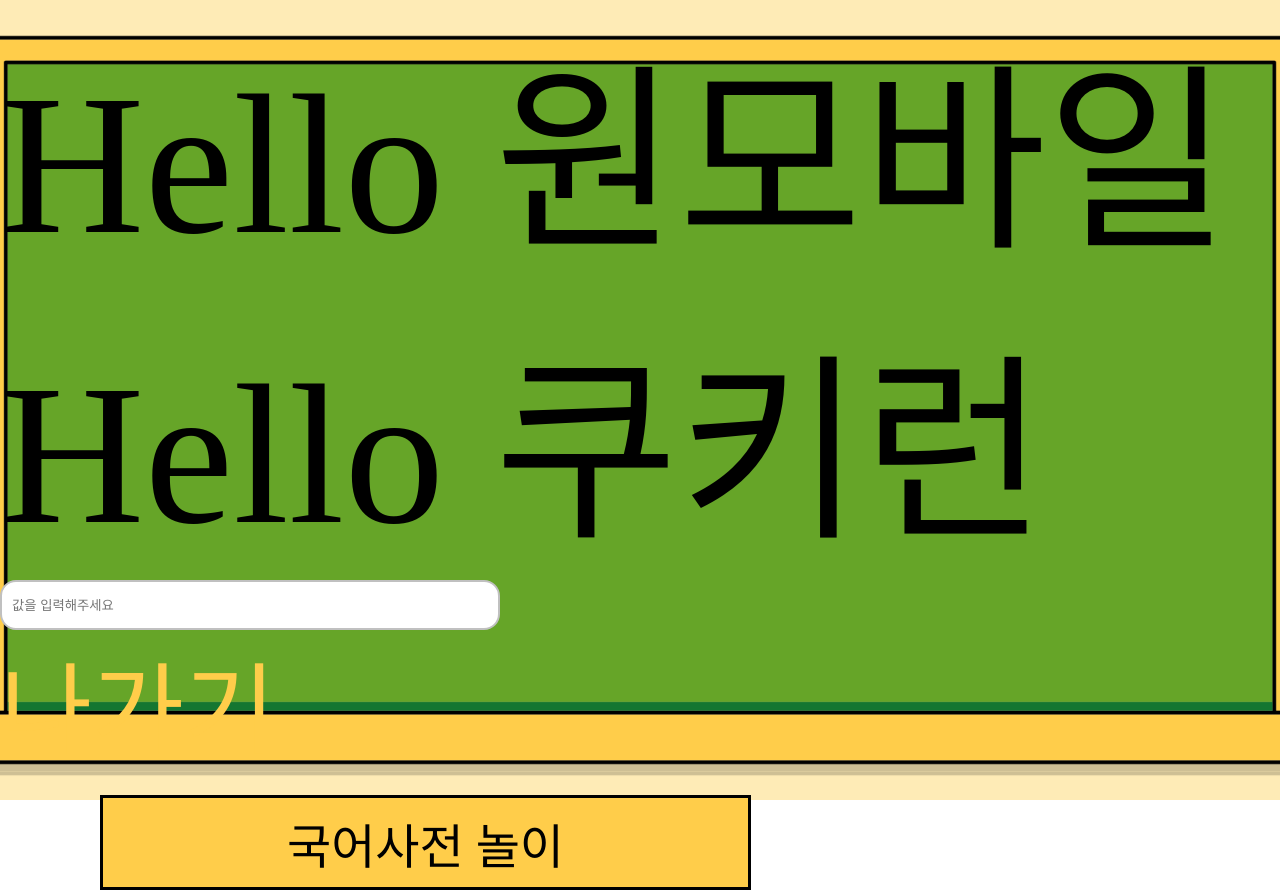
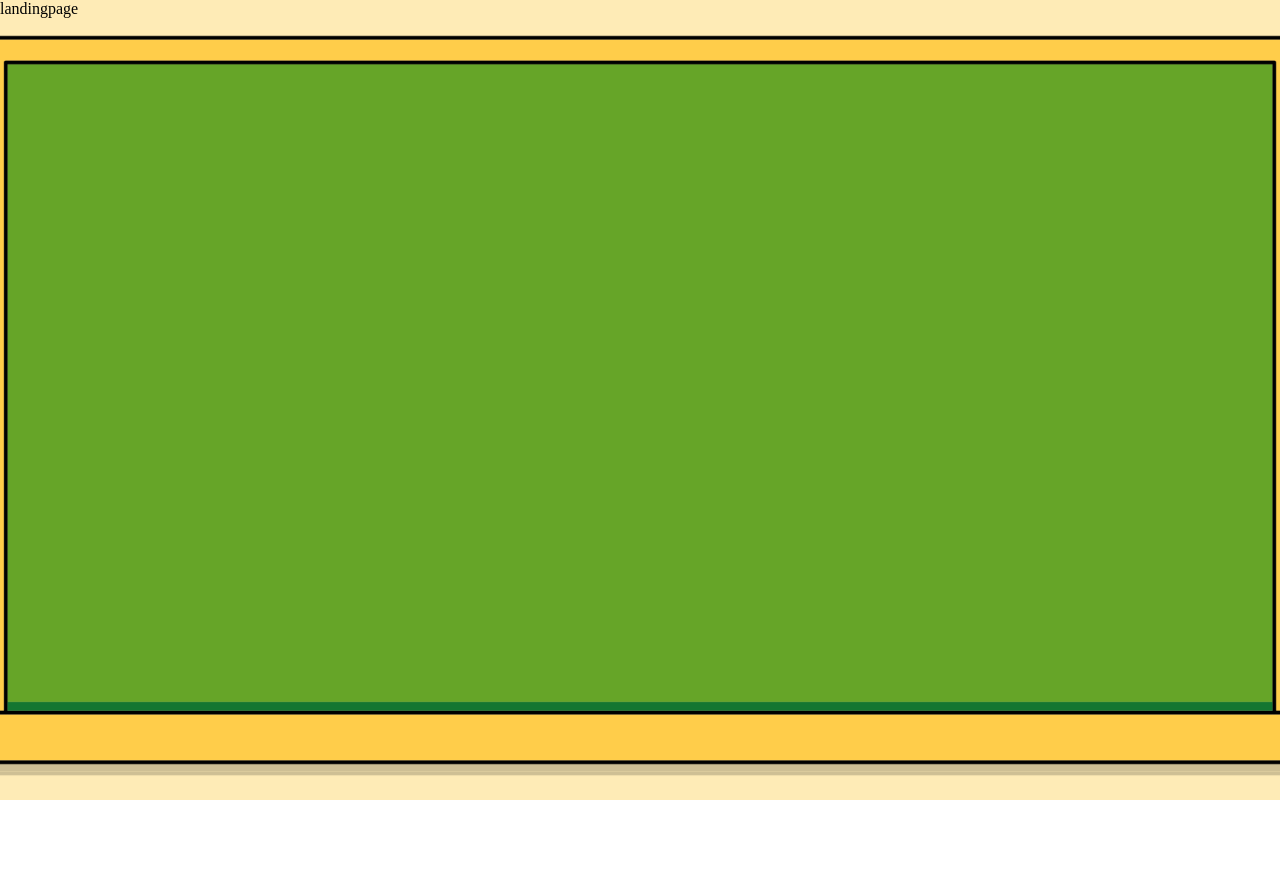
Before and after one commit to ysparrk/raon, a React (Create React App) app in the folder frontend/raon/: page / in a window 1280 px wide. After the commit the page ends 800 px from the top, so only its background shows below. Built offline with nearby package versions, Linux system fonts and the light colour scheme; the HTML template or start-up script is replaced by a standard one; a web font is replaced by a local one.

Commit message:
Feat : fix landingPage

```diff
--- a/frontend/raon/src/components/Interface/Pages/Landing.tsx
+++ b/frontend/raon/src/components/Interface/Pages/Landing.tsx
@@ -1,8 +1,5 @@
 import React from 'react';
 import styled from 'styled-components';
-import InputBox from '../../Common/Atoms/InputBox.tsx';
-import ExitButton from '../../Common/Atoms/ExitButton.tsx';
-import TitleBox from '../../Common/Atoms/TitleBox.tsx';
 
 const TestDiv = styled.div`
   font-family: 'ONE-Mobile-POP';
@@ -13,22 +10,7 @@ const TestDiv2 = styled.div`
   font-size: 200px;
 `;
 function LandingPage() {
-  const [inputValue, setInputValue] = React.useState('');
-
-  const handleInputChange = (e: React.ChangeEvent<HTMLInputElement>) => {
-    setInputValue(e.target.value); // 상태 업데이트를 추가
-    console.log(e.target.value); // 여기에 실제 로직을 작성해주세요.
-  };
-
-  return (
-    <div>
-      <TestDiv>Hello 원모바일</TestDiv>
-      <TestDiv2>Hello 쿠키런</TestDiv2>
-      <InputBox inputText={inputValue} onChange={handleInputChange} />
-      <ExitButton to="/" />
-      <TitleBox>국어사전 놀이</TitleBox>
-    </div>
-  );
+  return <div>landingpage</div>;
 }
 
 export default LandingPage;
```
